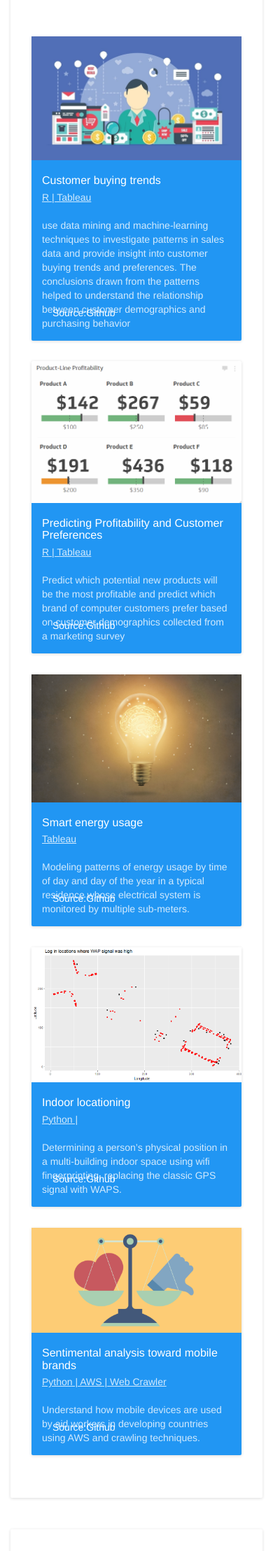
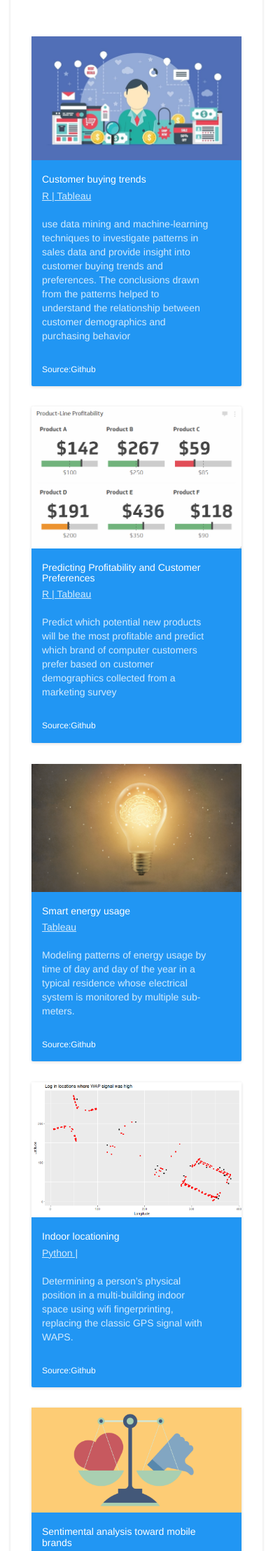
Before and after one commit to alessandroarnone90/Django3-personal-portfolio, a Django app: page / in a window 390 px wide; the page is wider, and only the part inside the window is pictured. Shown: the part 1283-3500 px from the top of that part at 70% size. Run offline with Django 3.2, Linux system fonts and the light colour scheme; data comes from the database, SQL or seed files in the repository; some libraries are stand-ins or nearby versions.

Commit message:
change css

```diff
--- a/portfolio/static/css/styles-14.css
+++ b/portfolio/static/css/styles-14.css
@@ -701,7 +701,19 @@ a.btn:hover {
   }
   .portfolio-section .item-inner .content {
     padding: 15px;
-
+  }
+  .portfolio-section .item-inner .content .sub-title {
+    font-size: 14px;
+    max-width: 240px;
+    text-overflow: ellipsis;
+    white-space: normal;
+  }
+  .portfolio-section .item-inner .content .meta {
+    margin-bottom: 30px;
+    max-width: 240px;
+    text-overflow: clip;
+    white-space: normal;
+  }
   .portfolio-section .item-inner .content .action {
     position: static;
     font-size: 12px;
```
